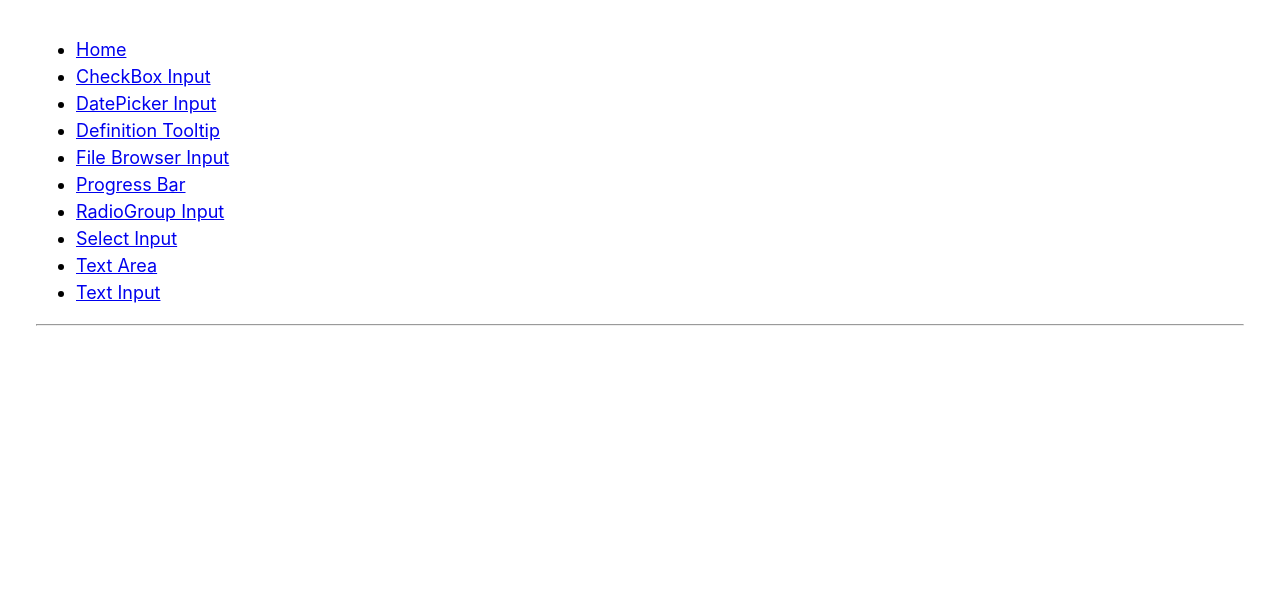
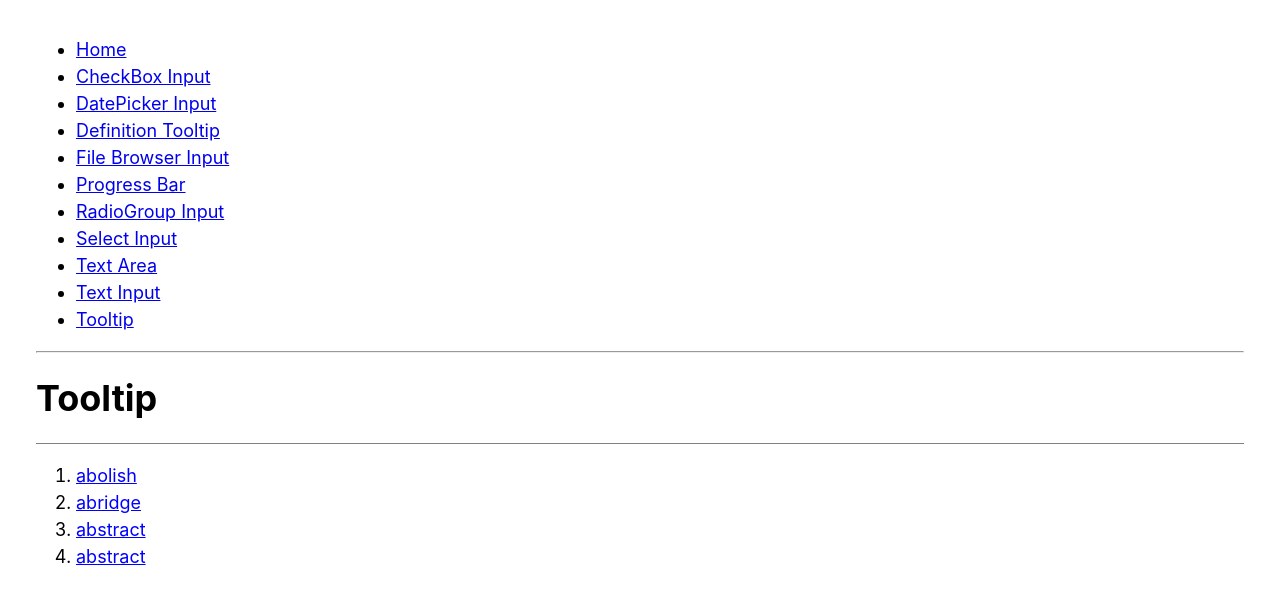
Before and after one commit to membean/react-uikit, a React (Create React App) app: page /components/tooltip in a window 1280 px wide. Shown: the top 604 px of the page. Built offline with nearby package versions, Linux system fonts and the light colour scheme.

Commit message:
Added basic Tooltip component

```diff
--- a/src/App.js
+++ b/src/App.js
@@ -10,6 +10,7 @@ import RadioGroupInputPage from "./pages/RadioGroupInputPage.js";
 import SelectInputPage from "./pages/SelectInputPage.js";
 import TextAreaPage from "./pages/TextAreaPage.js";
 import TextInputPage from "./pages/TextInputPage.js";
+import TooltipPage from "./pages/TooltipPage.js";
 import "./App.scss";
 
 function App() {
@@ -47,6 +48,9 @@ function App() {
           <li>
             <Link to="/components/text-input">Text Input</Link>
           </li>
+          <li>
+            <Link to="/components/tooltip">Tooltip</Link>
+          </li>
         </ul>
         <hr />
         <Switch>
@@ -80,6 +84,9 @@ function App() {
           <Route exact path="/components/text-input">
             <TextInputPage />
           </Route>
+          <Route exact path="/components/tooltip">
+            <TooltipPage />
+          </Route>
         </Switch>
       </div>
     </Router>
--- a/src/lib/index.js
+++ b/src/lib/index.js
@@ -8,6 +8,7 @@ import RadioGroupInput from "./components/RadioGroupInput/RadioGroupInput.js";
 import SelectInput from "./components/SelectInput/SelectInput.js";
 import TextArea from "./components/TextArea/TextArea.js";
 import TextInput from "./components/TextInput/TextInput.js";
+import Tooltip from "./components/Tooltip/Tooltip.js";
 
 export {
   CheckBoxInput,
@@ -19,5 +20,6 @@ export {
   RadioButtonInput,
   SelectInput,
   TextArea,
-  TextInput
+  TextInput,
+  Tooltip,
 };
--- /dev/null
+++ b/src/pages/TooltipPage.js
@@ -0,0 +1,52 @@
+import React from "react";
+import Tooltip from "../lib/components/Tooltip/Tooltip.js";
+
+const TooltipPage = () => {
+  return (
+    <div>
+      <h1>Tooltip</h1>
+      <div className="section">
+        <ol>
+          <li>
+            <Tooltip
+              tooltipBody="This is basic tooltip that does not link to anything."
+              id="abolish-tooltip"
+              text="abolish"
+            />
+          </li>
+          <li>
+            <Tooltip
+              tooltipBody="This is a tooltip with a url prop. To be used when linking outside of the React app."
+              explanation='You checked "I Know This" for this word on Jan 3, 2020.'
+              id="abridge-tooltip"
+              position="left"
+              text="abridge"
+              url="/mywords/abridge"
+            />
+          </li>
+          <li>
+            <Tooltip
+              tooltipBody="This is a tooltip with an onClick prop. To be used when clicking the button should do something."
+              id="abstract-tooltip"
+              onClick={() => {
+                console.log("Button Clicked!");
+              }}
+              position="bottom"
+              text="abstract"
+            />
+          </li>
+          <li>
+            <Tooltip
+              tooltipBody="This is a tooltip with a Link prop. To be used when linking with React Router."
+              id="abstract-tooltip"
+              link="/components/tooltip"
+              text="abstract"
+            />
+          </li>
+        </ol>
+      </div>
+    </div>
+  );
+};
+
+export default TooltipPage;
```
Also changed, not shown: package.json (line endings or trailing spaces), src/lib/components/Tooltip/Tooltip.js (added).
